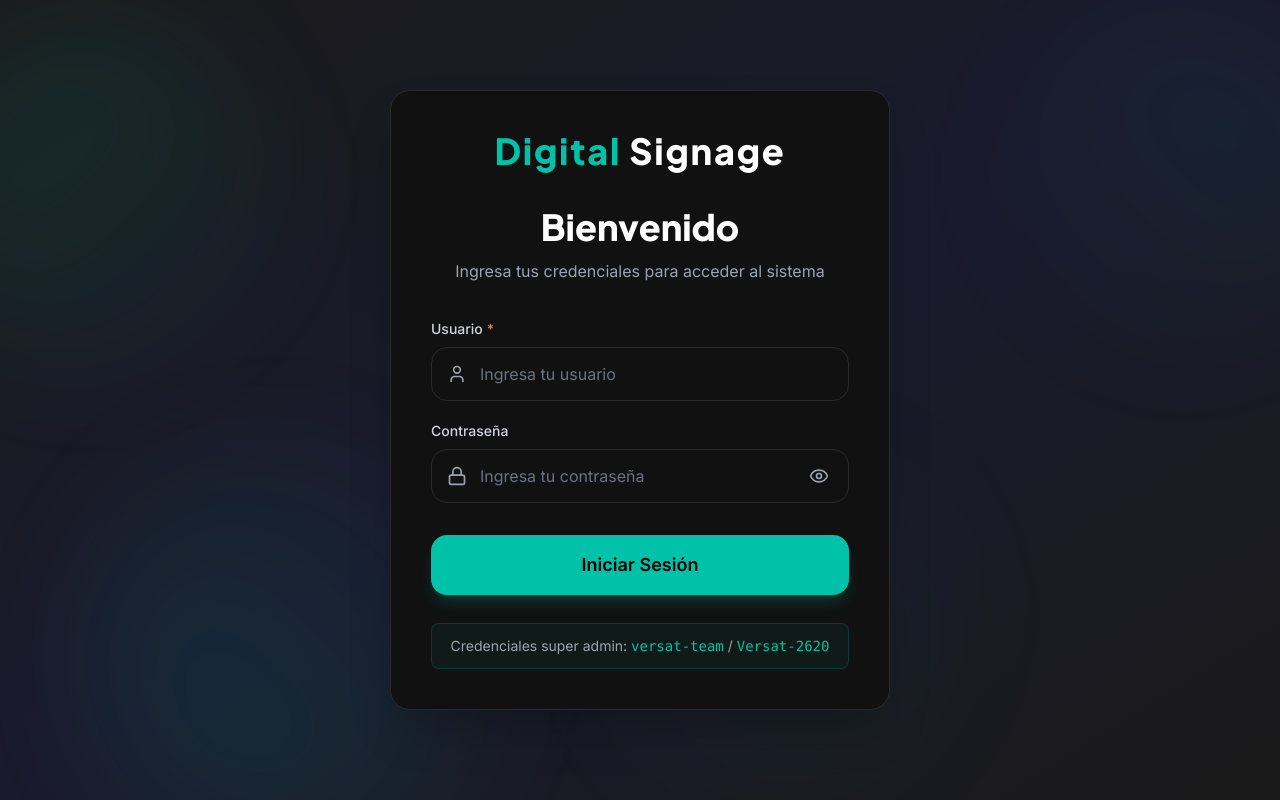
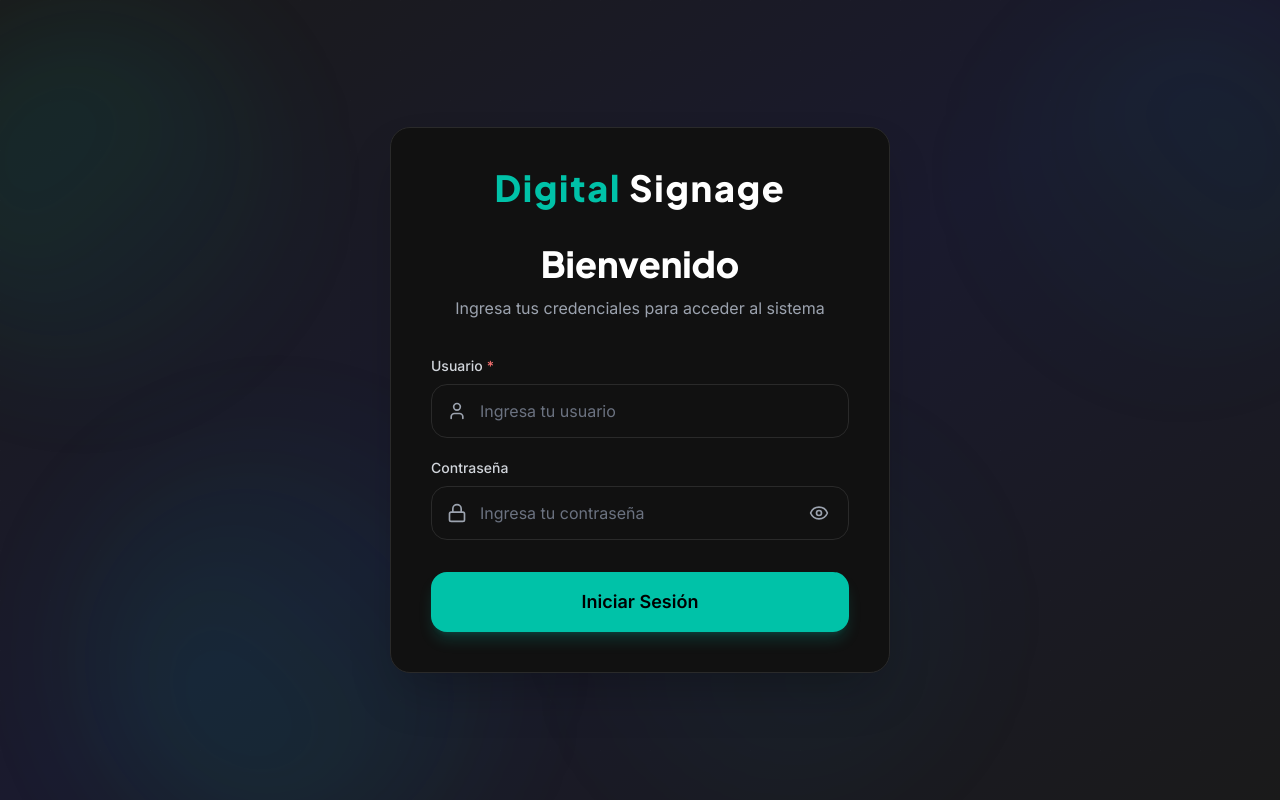
Before and after one commit to auxdesarrollomicelu2/digital-signage-railway, a React (Vite) app in the folder frontend/: page /login in a window 1280 px wide. Built offline with nearby package versions, Linux system fonts and the light colour scheme; no server answers.

Commit message:
ajusde dockerfile

```diff
--- a/frontend/src/pages/Login.jsx
+++ b/frontend/src/pages/Login.jsx
@@ -104,16 +104,6 @@ export default function Login() {
             </Button>
           </div>
         </form>
-
-        {/* Demo Credentials Info */}
-        <div className="mt-6 md:mt-7 rounded-lg border border-accent/20 bg-accent/5 px-3 py-2.5 sm:px-4 sm:py-3 text-center">
-          <p className="text-xs sm:text-sm text-gray-400">
-            Credenciales super admin:{' '}
-            <span className="font-mono text-accent">versat-team</span>
-            {' '}/{' '}
-            <span className="font-mono text-accent">Versat-2620</span>
-          </p>
-        </div>
       </LoginCard>
     </LoginLayout>
   );
```
Also changed, not shown: 1 other file (tests, documents, lock files or other folders).
